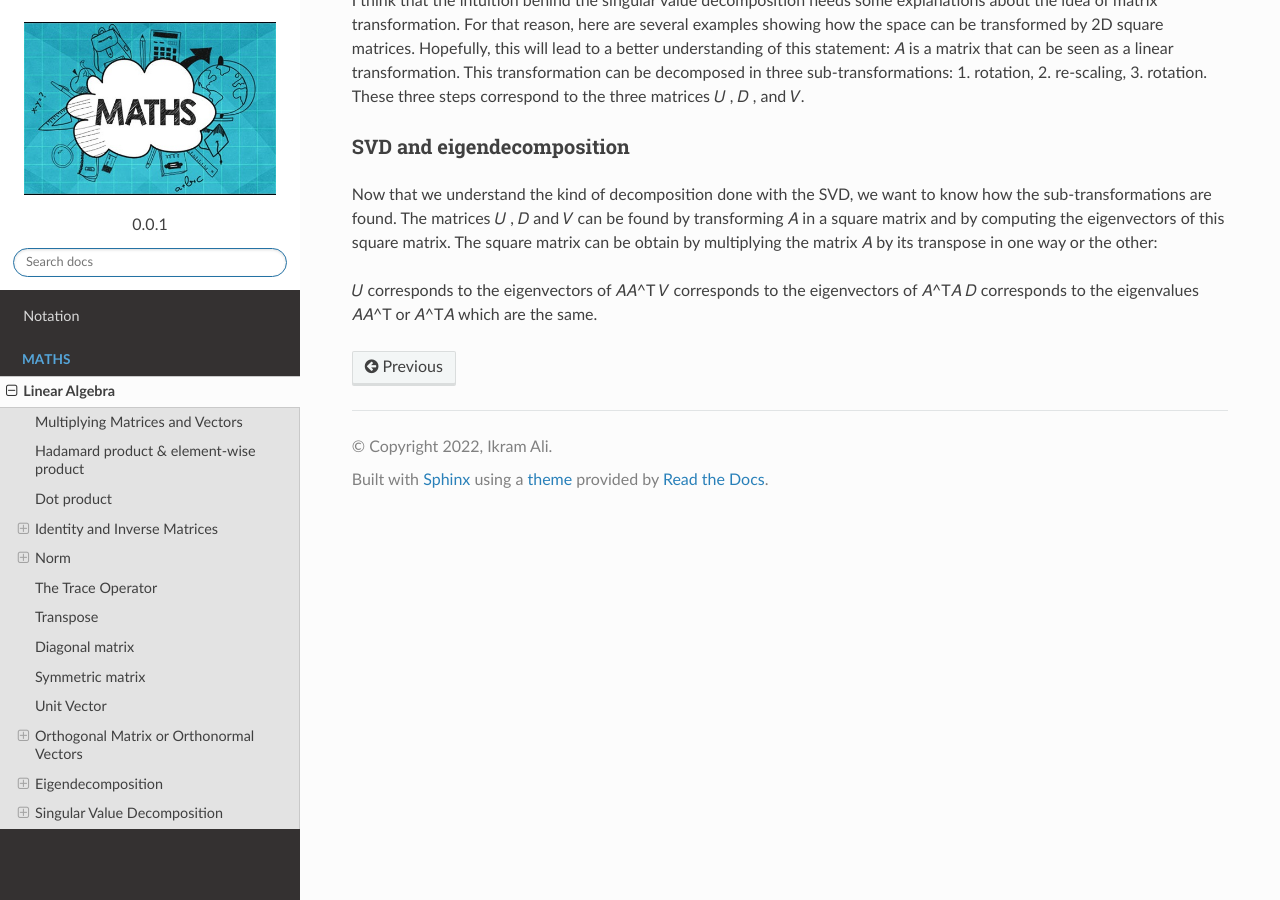
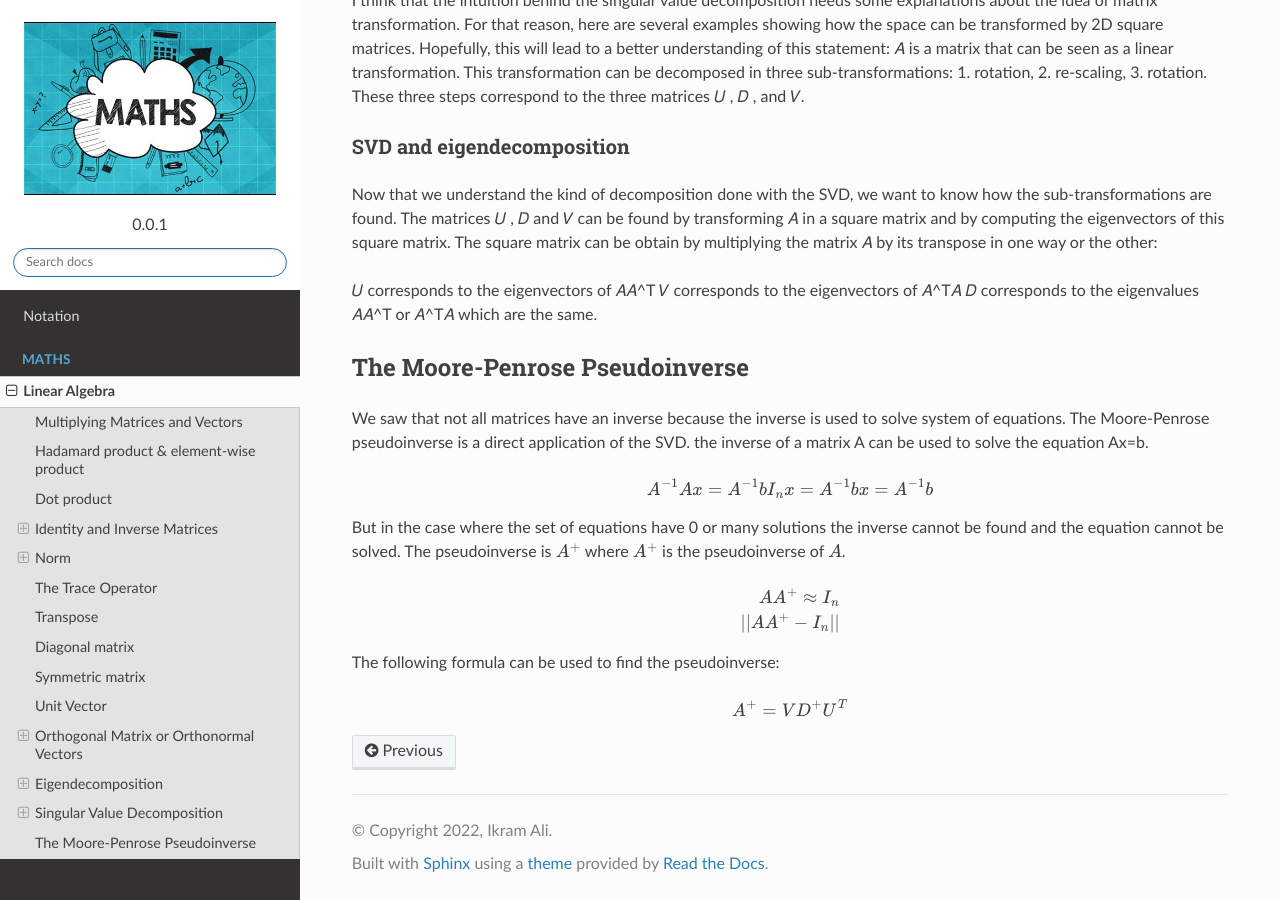
Before and after one commit to akkefa/ml-notes, a Sphinx documentation site: the page built from docs/linear_algebra.rst, in a window 1280 px wide and 900 px high, scrolled down 11307 px. Built offline with Sphinx 7.4.7 and the Read the Docs theme 2.0.0, drawn with Linux system fonts in a browser that asks for light colours.

Commit message:
new examples added.

```diff
--- a/docs/linear_algebra.rst
+++ b/docs/linear_algebra.rst
@@ -787,3 +787,31 @@ or the other:
 𝑈  corresponds to the eigenvectors of  𝐴𝐴^T
 𝑉  corresponds to the eigenvectors of  𝐴^T𝐴
 𝐷  corresponds to the eigenvalues  𝐴𝐴^T  or  𝐴^T𝐴  which are the same.
+
+
+The Moore-Penrose Pseudoinverse
+--------------------------------
+We saw that not all matrices have an inverse because the inverse is used to solve system of equations.
+The Moore-Penrose pseudoinverse is a direct application of the SVD. the inverse of a matrix A can be used to solve the
+equation Ax=b.
+
+.. math::
+
+    A^{-1}Ax=A^{-1}b
+    I_nx=A^{-1}b
+    x=A^{-1}b
+
+But in the case where the set of equations have 0 or many solutions the inverse cannot be found and the equation cannot
+be solved. The pseudoinverse is :math:`A^+` where :math:`A^+` is the pseudoinverse of :math:`A`.
+
+.. math::
+
+    AA^+\approx I_n
+
+    || AA^+-I_n ||
+
+The following formula can be used to find the pseudoinverse:
+
+.. math::
+
+    A^+= VD^+U^T
```
